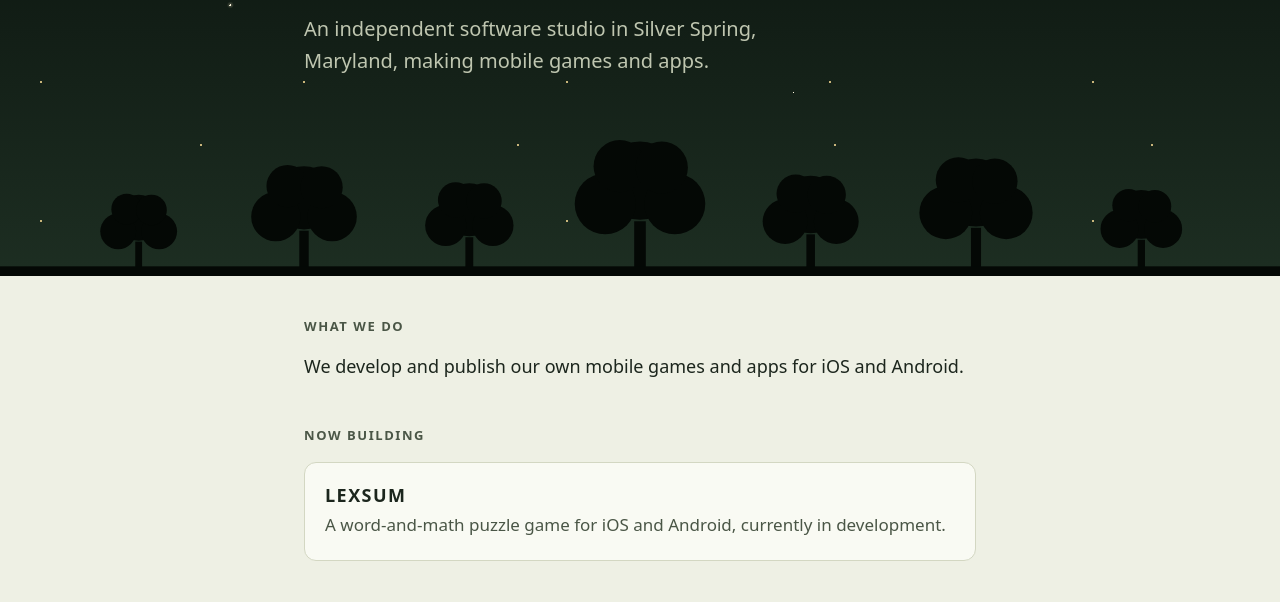
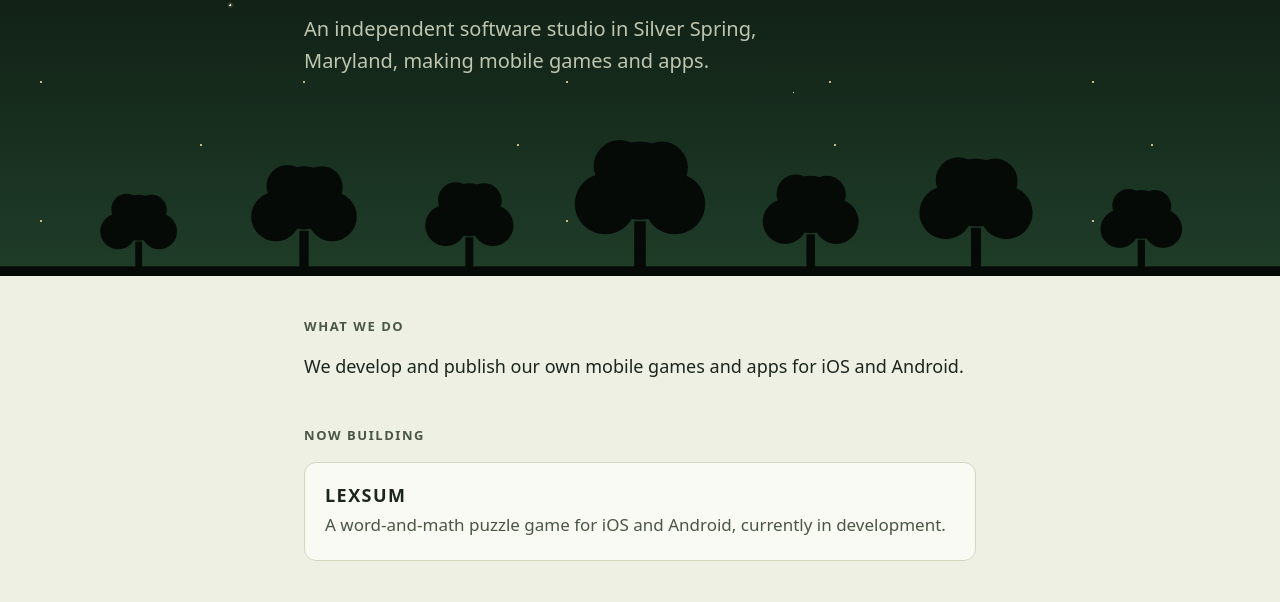
Before and after one commit to sevenoaksdigital/sevenoaksdigital-website, a plain HTML site: page index.html in a window 1280 px wide. Shown: the part 161-763 px from the top of the page. Drawn offline with Linux system fonts and the light colour scheme.

Commit message:
Match page greens to the favicon tile
Header sky now fades to the favicon's #1f3d29, and dark-mode background,
surface and border are shades of the same hue. All text pairs still
pass WCAG AA (lowest 6.8:1).

Co-Authored-By: Claude Opus 5.5 <noreply@anthropic.com>

```diff
--- a/index.html
+++ b/index.html
@@ -6,18 +6,18 @@
   <title>Seven Oaks Digital</title>
   <meta name="description" content="Seven Oaks Digital is an independent software studio in Silver Spring, Maryland, developing and publishing mobile games and apps for iOS and Android.">
   <meta name="color-scheme" content="light dark">
-  <meta name="theme-color" content="#0a120d">
+  <meta name="theme-color" content="#09110b">
   <link rel="icon" href="favicon.svg" type="image/svg+xml">
   <link rel="canonical" href="https://sevenoaks.digital/">
   <style>
     :root {
       /* Oak palette: forest night, bark, moss and acorn gold */
-      --sky-top: #0a120d;
-      --sky-bottom: #1d2e22;
+      --sky-top: #09110b;
+      --sky-bottom: #1f3d29;
       --sky-text: #f1ecdc;
       --sky-muted: #bfc6b0;
       --star: #e9cf8c;
-      --silhouette: #040805;
+      --silhouette: #050a07;
 
       --bg: #eef0e4;
       --surface: #f9faf3;
@@ -29,9 +29,9 @@
 
     @media (prefers-color-scheme: dark) {
       :root {
-        --bg: #111a14;
-        --surface: #19261d;
-        --border: #2c3e30;
+        --bg: #0f1f14;
+        --surface: #162c1e;
+        --border: #244730;
         --text: #ebe9dd;
         --muted: #b0b8a3;
         --link: #e3c47c;
```
